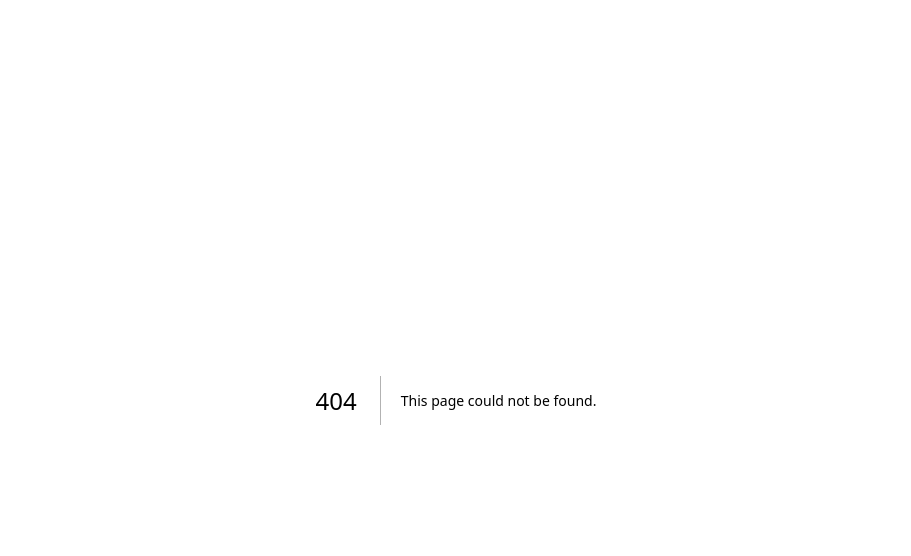
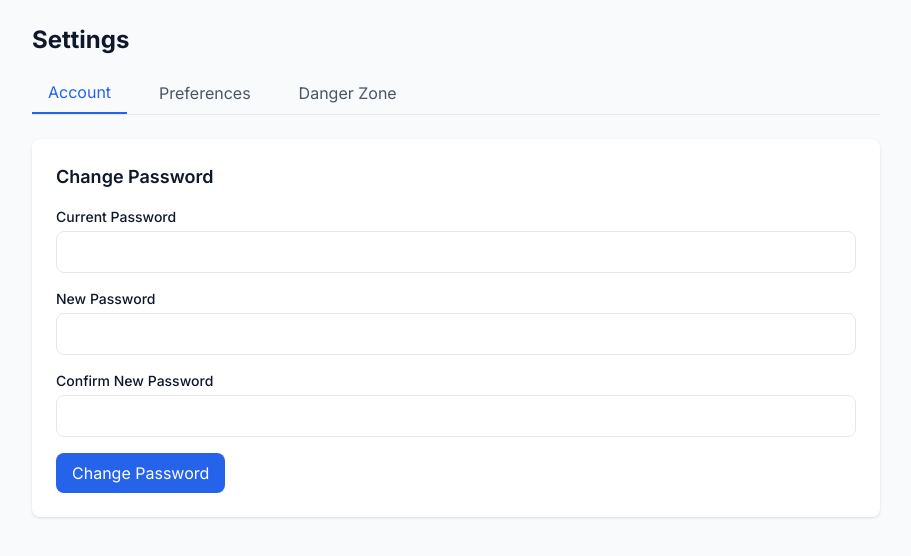
Before and after one commit to jzbm/Flight-Planner-VFR, a Next.js app in the folder frontend/: page /settings in a window 1280 px wide. Before the commit this address had no page. Shown: the top 556 px of the page, without its empty margins (184-1095 px from the left). Built offline with nearby package versions, Linux system fonts and the light colour scheme.

Commit message:
feat(frontend): add settings page with password change

```diff
--- /dev/null
+++ b/frontend/src/app/settings/page.tsx
@@ -0,0 +1,191 @@
+'use client';
+
+import { useState } from 'react';
+import { api } from '@/lib/api';
+import { useAuthStore } from '@/store/authStore';
+
+export default function SettingsPage() {
+  const { logout } = useAuthStore();
+  const [activeTab, setActiveTab] = useState('account');
+
+  // Password change state
+  const [currentPassword, setCurrentPassword] = useState('');
+  const [newPassword, setNewPassword] = useState('');
+  const [confirmPassword, setConfirmPassword] = useState('');
+  const [passwordError, setPasswordError] = useState('');
+  const [passwordSuccess, setPasswordSuccess] = useState('');
+  const [isChangingPassword, setIsChangingPassword] = useState(false);
+
+  // Preferences state
+  const [units, setUnits] = useState('metric');
+  const [theme, setTheme] = useState('system');
+
+  const handleChangePassword = async (e: React.FormEvent) => {
+    e.preventDefault();
+    setPasswordError('');
+    setPasswordSuccess('');
+
+    if (newPassword !== confirmPassword) {
+      setPasswordError('Passwords do not match');
+      return;
+    }
+
+    if (newPassword.length < 8) {
+      setPasswordError('Password must be at least 8 characters');
+      return;
+    }
+
+    setIsChangingPassword(true);
+    try {
+      await api.post('/users/change-password', {
+        currentPassword,
+        newPassword,
+      });
+      setPasswordSuccess('Password changed successfully');
+      setCurrentPassword('');
+      setNewPassword('');
+      setConfirmPassword('');
+    } catch (err: any) {
+      setPasswordError(err.response?.data?.message || 'Failed to change password');
+    } finally {
+      setIsChangingPassword(false);
+    }
+  };
+
+  const handleDeleteAccount = async () => {
+    if (!confirm('Are you sure you want to delete your account? This action cannot be undone.')) {
+      return;
+    }
+
+    try {
+      await api.delete('/users/account');
+      logout();
+    } catch (err) {
+      alert('Failed to delete account');
+    }
+  };
+
+  return (
+    <div className="max-w-4xl mx-auto p-6">
+      <h1 className="text-2xl font-bold mb-6">Settings</h1>
+
+      <div className="flex gap-4 mb-6 border-b dark:border-gray-700">
+        <button
+          onClick={() => setActiveTab('account')}
+          className={`pb-2 px-4 ${activeTab === 'account' ? 'border-b-2 border-blue-600 text-blue-600' : 'text-gray-600'}`}
+        >
+          Account
+        </button>
+        <button
+          onClick={() => setActiveTab('preferences')}
+          className={`pb-2 px-4 ${activeTab === 'preferences' ? 'border-b-2 border-blue-600 text-blue-600' : 'text-gray-600'}`}
+        >
+          Preferences
+        </button>
+        <button
+          onClick={() => setActiveTab('danger')}
+          className={`pb-2 px-4 ${activeTab === 'danger' ? 'border-b-2 border-red-600 text-red-600' : 'text-gray-600'}`}
+        >
+          Danger Zone
+        </button>
+      </div>
+
+      {activeTab === 'account' && (
+        <div className="bg-white dark:bg-gray-800 rounded-lg shadow p-6">
+          <h2 className="text-lg font-semibold mb-4">Change Password</h2>
+
+          {passwordError && (
+            <div className="mb-4 p-3 bg-red-100 text-red-700 rounded-lg">{passwordError}</div>
+          )}
+          {passwordSuccess && (
+            <div className="mb-4 p-3 bg-green-100 text-green-700 rounded-lg">{passwordSuccess}</div>
+          )}
+
+          <form onSubmit={handleChangePassword} className="space-y-4">
+            <div>
+              <label className="block text-sm font-medium mb-1">Current Password</label>
+              <input
+                type="password"
+                value={currentPassword}
+                onChange={(e) => setCurrentPassword(e.target.value)}
+                required
+                className="w-full px-3 py-2 border rounded-lg dark:bg-gray-700 dark:border-gray-600"
+              />
+            </div>
+            <div>
+              <label className="block text-sm font-medium mb-1">New Password</label>
+              <input
+                type="password"
+                value={newPassword}
+                onChange={(e) => setNewPassword(e.target.value)}
+                required
+                className="w-full px-3 py-2 border rounded-lg dark:bg-gray-700 dark:border-gray-600"
+              />
+            </div>
+            <div>
+              <label className="block text-sm font-medium mb-1">Confirm New Password</label>
+              <input
+                type="password"
+                value={confirmPassword}
+                onChange={(e) => setConfirmPassword(e.target.value)}
+                required
+                className="w-full px-3 py-2 border rounded-lg dark:bg-gray-700 dark:border-gray-600"
+              />
+            </div>
+            <button
+              type="submit"
+              disabled={isChangingPassword}
+              className="px-4 py-2 bg-blue-600 text-white rounded-lg hover:bg-blue-700 disabled:opacity-50"
+            >
+              {isChangingPassword ? 'Changing...' : 'Change Password'}
+            </button>
+          </form>
+        </div>
+      )}
+
+      {activeTab === 'preferences' && (
+        <div className="bg-white dark:bg-gray-800 rounded-lg shadow p-6 space-y-6">
+          <div>
+            <h2 className="text-lg font-semibold mb-4">Units</h2>
+            <select
+              value={units}
+              onChange={(e) => setUnits(e.target.value)}
+              className="w-full px-3 py-2 border rounded-lg dark:bg-gray-700 dark:border-gray-600"
+            >
+              <option value="metric">Metric (km, L, kg)</option>
+              <option value="imperial">Imperial (NM, gal, lbs)</option>
+            </select>
+          </div>
+
+          <div>
+            <h2 className="text-lg font-semibold mb-4">Theme</h2>
+            <select
+              value={theme}
+              onChange={(e) => setTheme(e.target.value)}
+              className="w-full px-3 py-2 border rounded-lg dark:bg-gray-700 dark:border-gray-600"
+            >
+              <option value="system">System</option>
+              <option value="light">Light</option>
+              <option value="dark">Dark</option>
+            </select>
+          </div>
+        </div>
+      )}
+
+      {activeTab === 'danger' && (
+        <div className="bg-white dark:bg-gray-800 rounded-lg shadow p-6 border-2 border-red-200 dark:border-red-900">
+          <h2 className="text-lg font-semibold text-red-600 mb-4">Danger Zone</h2>
+          <p className="text-gray-600 dark:text-gray-400 mb-4">
+            Once you delete your account, there is no going back. Please be certain.
+          </p>
+          <button
+            onClick={handleDeleteAccount}
+            className="px-4 py-2 bg-red-600 text-white rounded-lg hover:bg-red-700"
+          >
+            Delete Account
+          </button>
+        </div>
+      )}
+    </div>
+  );
+}
```
